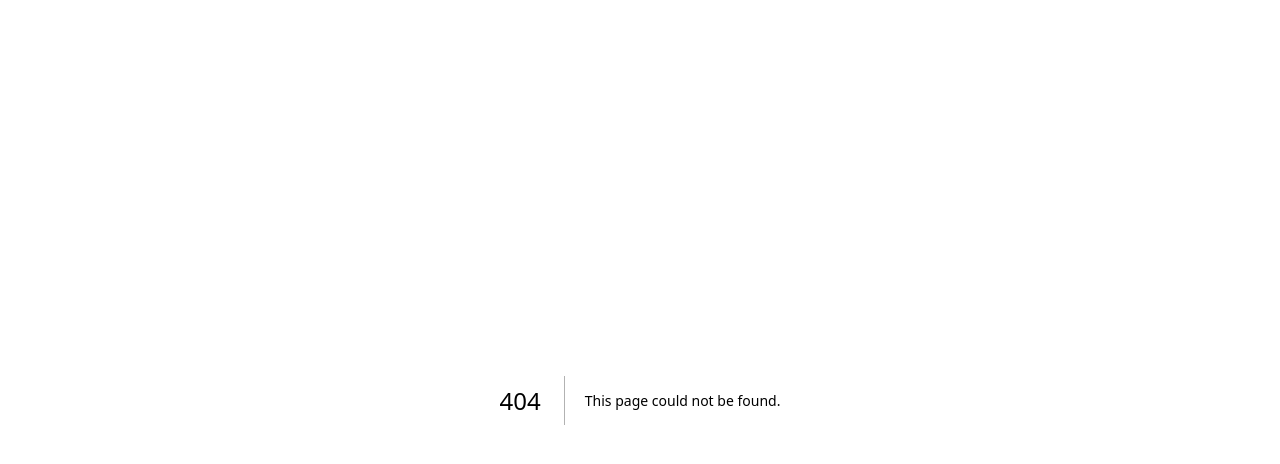
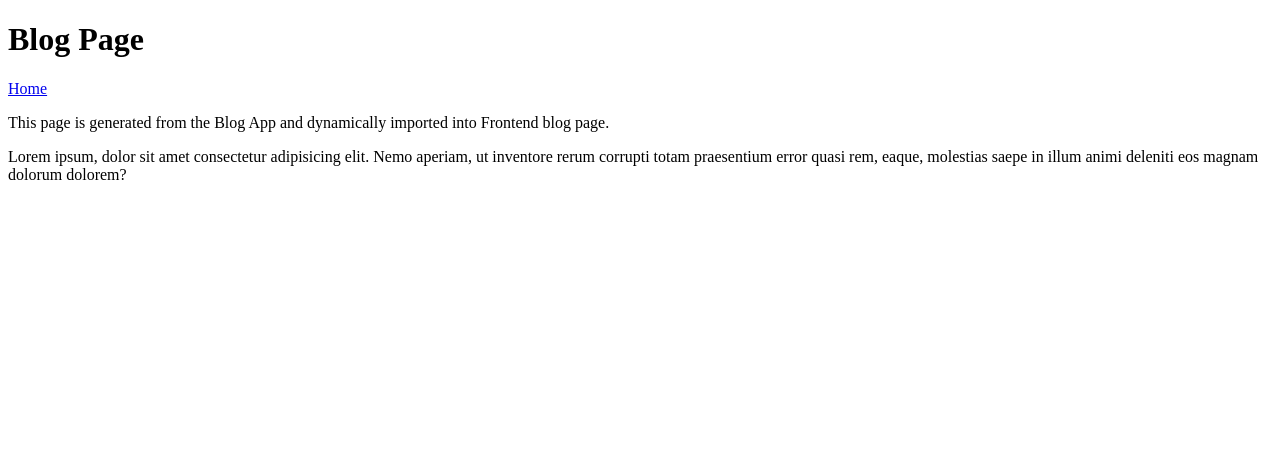
Before and after one commit to jsguerra/monorepo-turbo-mfe, a Next.js app in the folder apps/blog/: page /blog in a window 1280 px wide. Before the commit this address had no page. Shown: the top 464 px of the page. Built offline with nearby package versions, Linux system fonts and the light colour scheme.

Commit message:
initial commit

```diff
--- /dev/null
+++ b/apps/blog/pages/blog.tsx
@@ -0,0 +1,10 @@
+import Link from "next/link";
+
+export default function blog() {
+  return <div>
+    <h1>Blog Page</h1>
+    <Link href="/">Home</Link>
+    <p>This page is generated from the Blog App and dynamically imported into Frontend blog page.</p>
+    <p>Lorem ipsum, dolor sit amet consectetur adipisicing elit. Nemo aperiam, ut inventore rerum corrupti totam praesentium error quasi rem, eaque, molestias saepe in illum animi deleniti eos magnam dolorum dolorem?</p>
+  </div>;
+}
```
Also changed, not shown: 1 other file (tests, documents, lock files or other folders).
